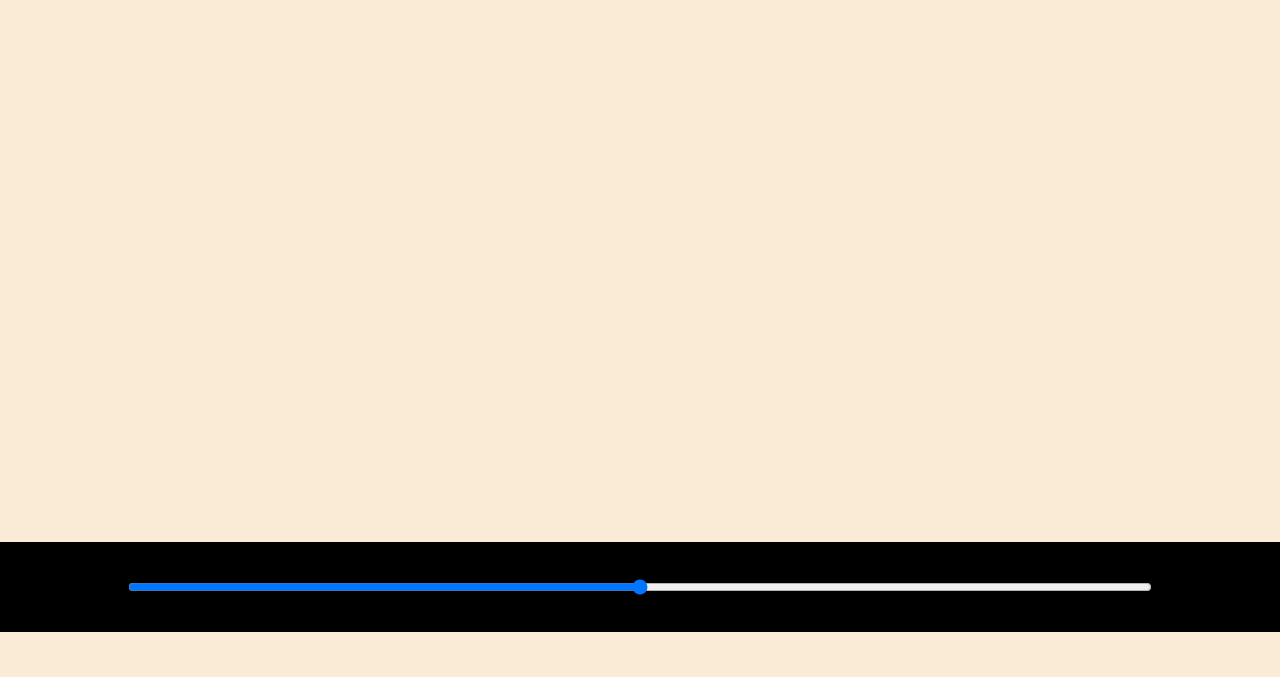
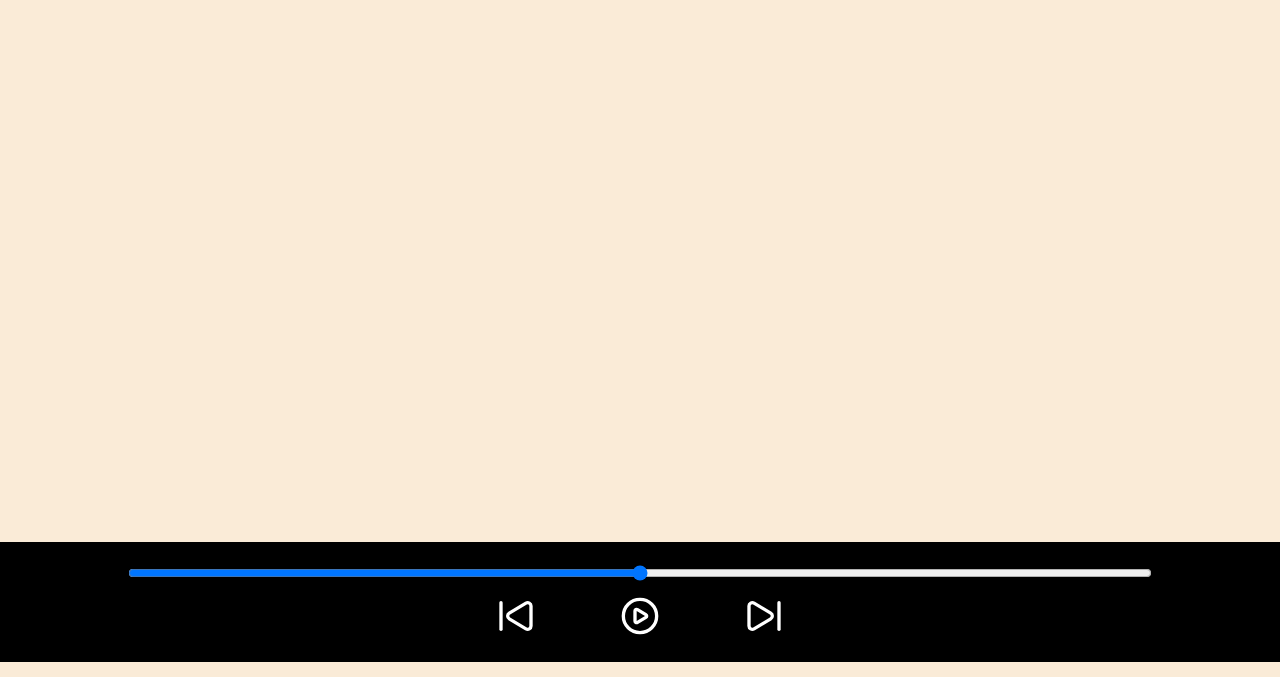
Before and after one commit to KalpitChandekar/Spotify, a website: page index.html in a window 1280 px wide. Shown: the part 123-800 px from the top of the page. Drawn offline with nearby package versions, Linux system fonts and the light colour scheme.

Commit message:
added and styled icons

```diff
--- a/index.html
+++ b/index.html
@@ -24,9 +24,17 @@
     <div class="bottom">
       <input type="range" name="range" id="myProgressBar" min="0" max="100" />
       <div class="icons">
-        <!-- fontawesome icons -->
+        <i class="ico" data-lucide="skip-back"></i>
+        <i class="ico" data-lucide="play-circle"></i>
+        <i class="ico" data-lucide="skip-forward"></i>
       </div>
     </div>
+
+    <script src="https://unpkg.com/lucide@latest"></script>
+    <script>
+      lucide.createIcons();
+    </script>
+
     <script src="script.js"></script>
   </body>
 </html>
--- /dev/null
+++ b/package.json
@@ -0,0 +1,5 @@
+{
+  "dependencies": {
+    "lucide": "^0.277.0"
+  }
+}
--- a/style.css
+++ b/style.css
@@ -49,13 +49,26 @@ nav ul li {
 .bottom {
   position: sticky;
   background-color: black;
-    height: 90px;
+  color: white;
+  height: 120px;
   bottom: 0;
   display: flex;
   align-items: center;
   justify-content: center;
+  flex-direction: column;
 }
 
 #myProgressBar {
   width: 80vw;
 }
+
+.icons {
+  margin-top: 15px;
+}
+
+.icons .ico {
+  cursor: pointer;
+  margin: 0 40px;
+  width: 40px;
+  height: 40px;
+}
```
Also changed, not shown: 1 other file. Lines whose indentation alone changed are shown as unchanged.
